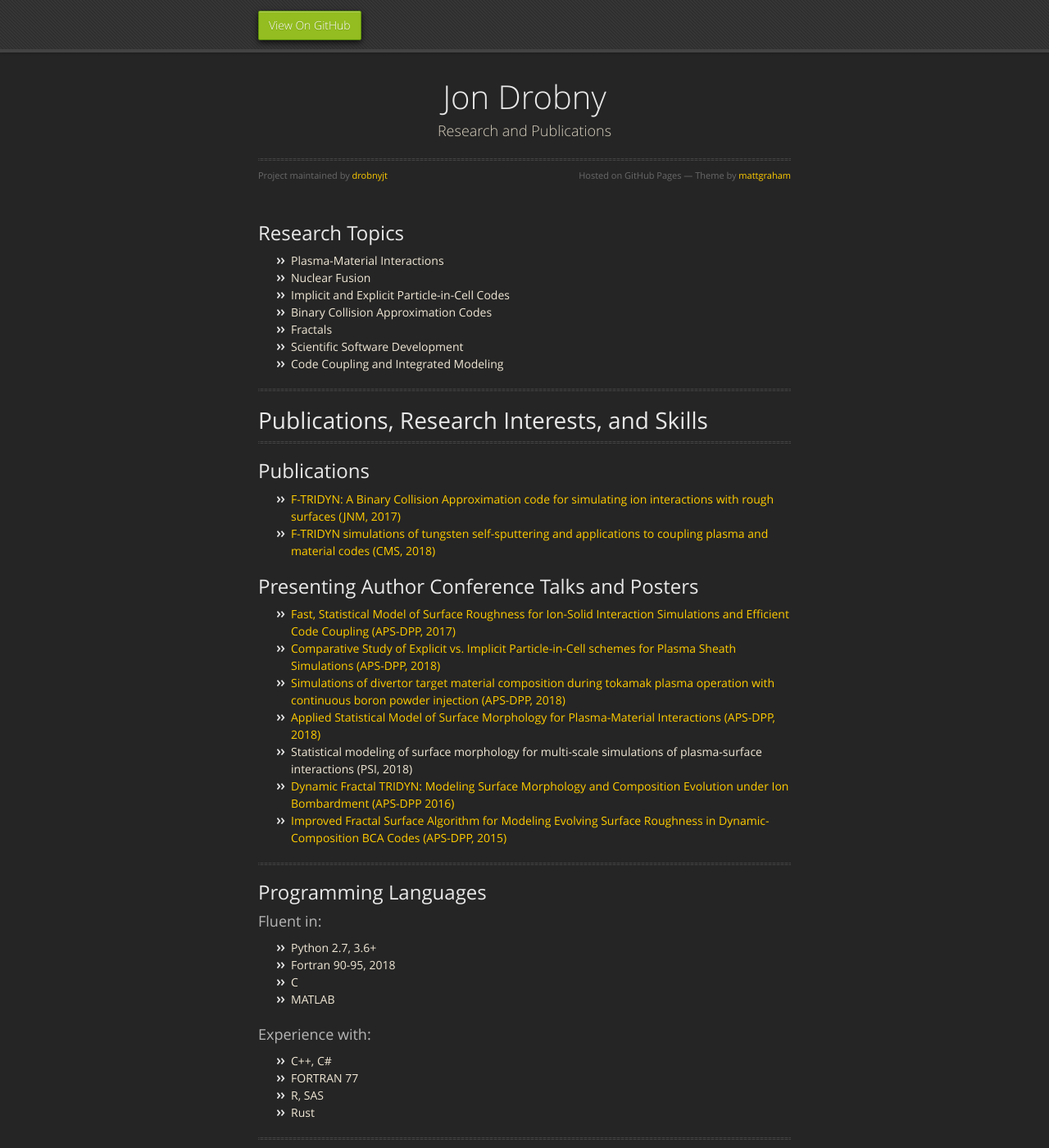
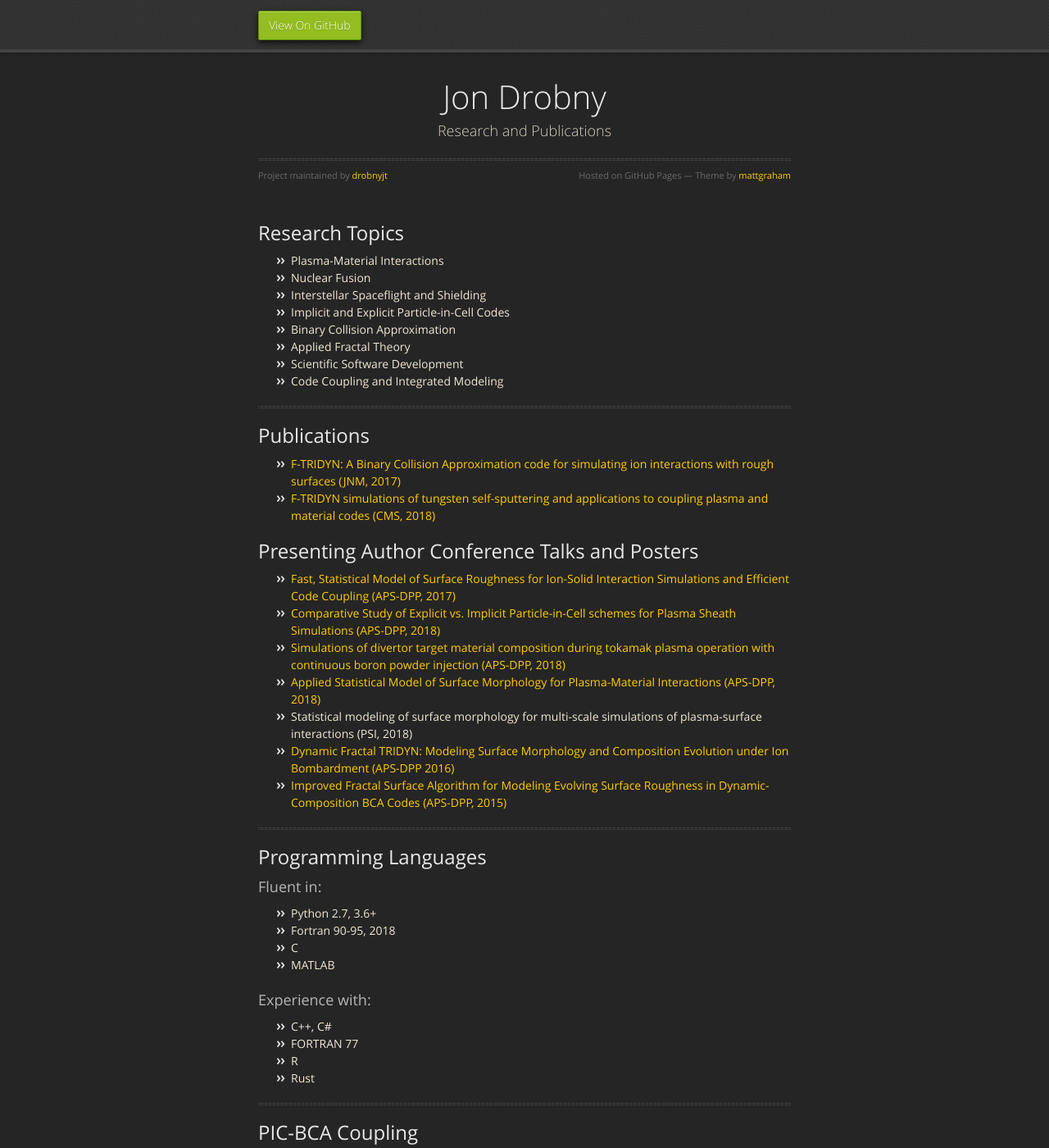
Before and after one commit to drobnyjt/test_jekyll, a Jekyll site: the page built from index.md, in a window 1280 px wide and 1400 px high. Shown: the whole window at 82% size. Built offline with Jekyll 4.4.1, drawn with Linux system fonts in a browser that asks for light colours; our own code applies the rules of GitHub Pages for plain Markdown files.

Commit message:
Update index.md

```diff
--- a/index.md
+++ b/index.md
@@ -6,15 +6,12 @@ layout: default
 
 * Plasma-Material Interactions
 * Nuclear Fusion
+* Interstellar Spaceflight and Shielding
 * Implicit and Explicit Particle-in-Cell Codes
-* Binary Collision Approximation Codes
-* Fractals
+* Binary Collision Approximation
+* Applied Fractal Theory
 * Scientific Software Development
 * Code Coupling and Integrated Modeling
-
-* * *
-
-# Publications, Research Interests, and Skills
 
 * * *
 
@@ -48,7 +45,7 @@ layout: default
 
 * C++, C#
 * FORTRAN 77
-* R, SAS
+* R
 * Rust
 
 * * *
```
